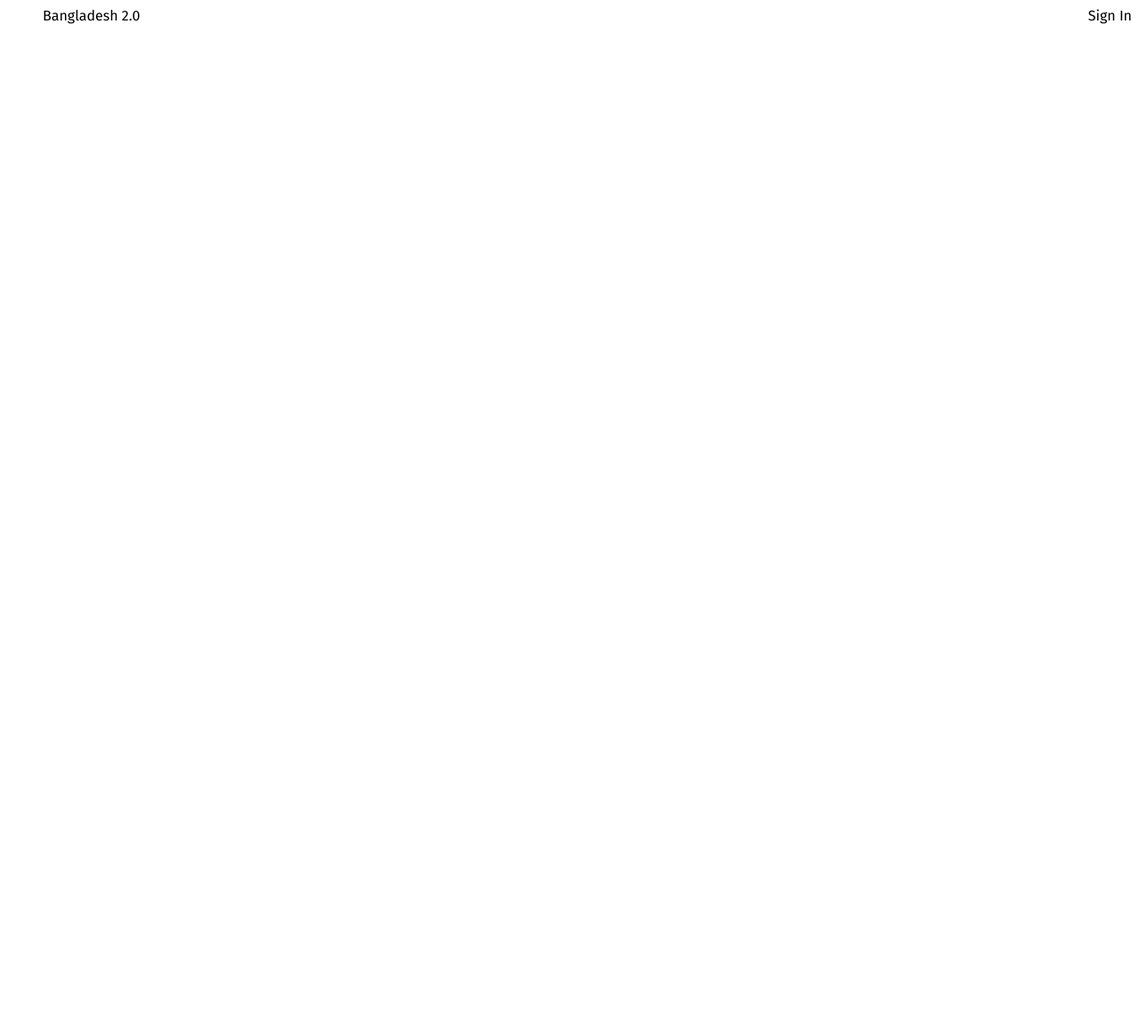
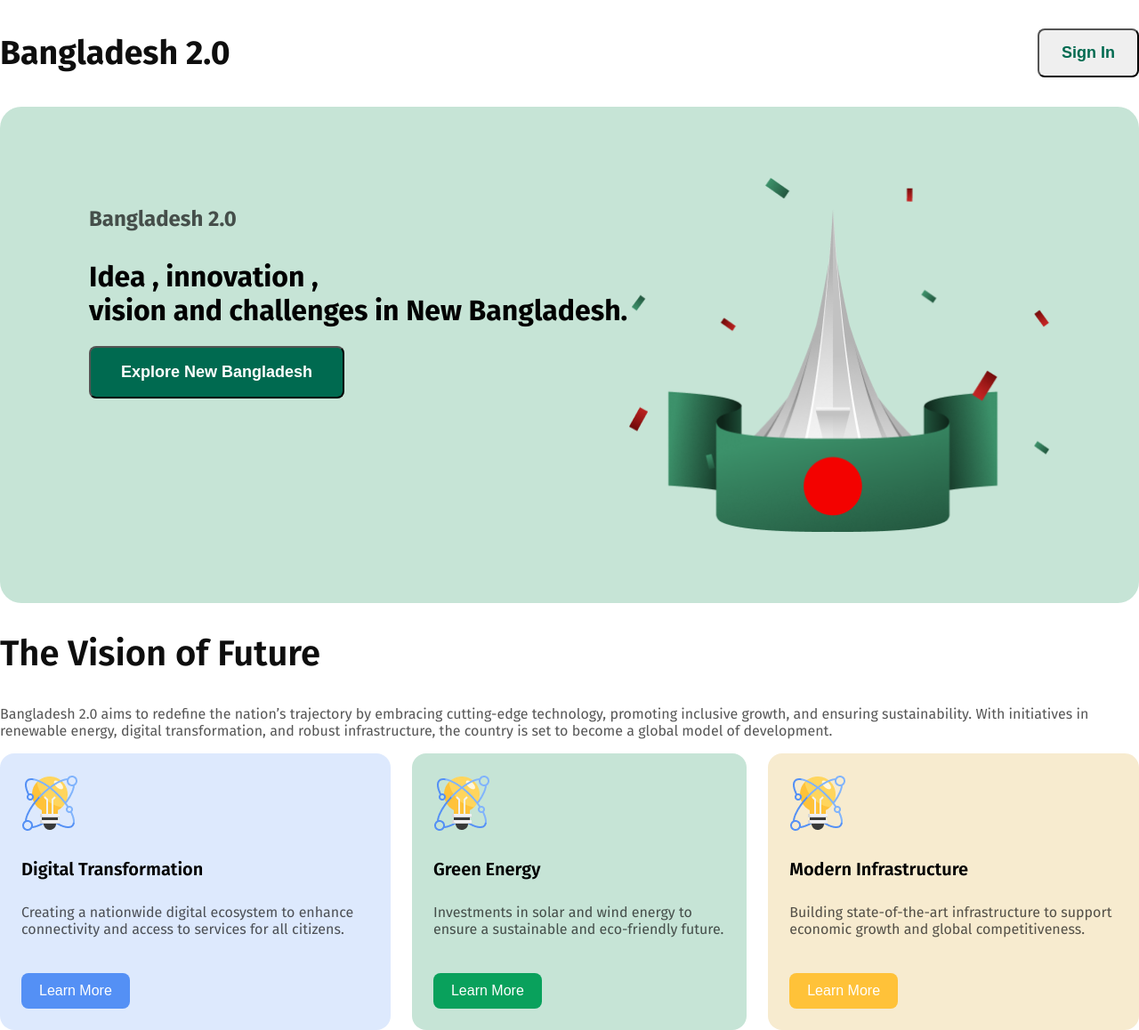
Before and after one commit to Arman3556/assignment-01, a plain HTML site: page index.html in a window 1280 px wide. Shown: the whole page at 89% size. Before the commit the page ends 800 px from the top, so only its background shows below. Drawn offline with Linux system fonts and the light colour scheme.

Commit message:
added navbar, banner, and vision section of the page

```diff
--- a/Styles/sharedstyles.css
+++ b/Styles/sharedstyles.css
@@ -0,0 +1,69 @@
+.fira-sans-normal {
+  font-family: "Fira Sans", sans-serif;
+  font-weight: 500;
+  font-style: normal;
+}
+
+.body{
+  max-width: 1280px;
+  margin: 0 auto;
+}
+
+.secondary-bg-1{
+    background-color: rgba(198, 228, 214, 1);
+    border-radius: 24px;
+}
+
+
+/*Shared Button Styles */
+
+.btn-primary{
+  background-color: rgba(0, 106, 80, 1);
+  color: rgba(255, 255, 255, 1);
+  border-radius: 8px;
+  font-size: 18px;
+  font-weight: 600;
+  padding: 17px 34px;
+  gap: 48px;
+}
+
+.dark-2{
+  color: rgba(14, 14, 14, 0.7);
+}
+
+
+.section-title{
+  font-size: 40px;
+  font-weight: 600;
+  color: rgba(14, 14, 14, 1);
+}
+
+.section-description{
+  font-size: 16px;
+  font-weight: 400;
+  color: rgba(14, 14, 14, 0.7);
+
+}
+
+
+.cards{
+  display: flex;
+  gap: 24px;
+
+}
+
+.card-content{
+  padding: 24px;
+  border-radius: 16px;
+
+}
+
+.card-btn{
+  padding: 11px 20px;
+  border: none;
+  font-size: 16px;
+  font-weight: 500;
+  border-radius: 8px;
+  color: rgba(255, 255, 255, 1);
+  margin-top: 24px;
+}
--- a/Styles/styles.css
+++ b/Styles/styles.css
@@ -1,15 +1,87 @@
 /* Nav Bar Styles */
 
-nav ul{
+.header{
+    width: 100%;
     max-width: 1280px;
+
+}
+
+.navbar{
     display: flex;
     align-items: center;
     justify-content: space-between;
-    margin: 0 auto;
-    font-family: fira sans;
-
 }
 
-li{
-    list-style: none;
+.nav-title{
+    font-size: 32px;
+    font-weight: bold;
+    color: rgba(14, 14, 14, 1);
 }
+.nav-btn{
+    border-radius: 8px;
+    padding: 15px 25px;
+    font-size: 18px;
+    font-weight: 600;
+    color: rgba(0, 106, 80, 1);
+    gap: 48px;
+}
+
+/* Banner Styles */
+
+.banner{
+    display: flex;
+    max-width: 1280px;
+    justify-content: space-between;
+    padding: 80px 100px 80px 100px;
+}
+
+.banner-content{
+    max-width: 622px;
+}
+
+.banner-title{
+    color: rgba(14, 14, 14, 0.5);
+    font-size: 24px;
+}
+
+.banner-hero-image{
+    width: 474px;
+}
+
+
+/* Vision Styles */
+
+.card-1{
+    background-color:rgba(84, 144, 245, 0.2);
+}
+.card-2{
+    background-color: rgba(198, 228, 214, 1);
+}
+.card-3{
+    background-color: rgba(247, 235, 207, 1);
+}
+
+.cbtn-1{
+    background-color: rgba(84, 144, 245, 1);
+}
+.cbtn-2{
+    background-color: rgba(9, 161, 92, 1);
+}
+.cbtn-3{
+    background-color: rgba(255, 194, 57, 1);
+}
+
+.card-title{
+    font-size: 20px;
+    font-weight: 600;
+}
+
+.card-description{
+    font-size: 16px;
+    font-weight: 400;
+    color: rgba(14, 14, 14, 0.7);
+}
+
+.card-title .card-description .card-icon{
+    margin: 24px, 24px, 64px, 24px;
+}
--- a/index.html
+++ b/index.html
@@ -4,34 +4,61 @@
     <meta charset="UTF-8">
     <meta name="viewport" content="width=device-width, initial-scale=1.0">
     <title>A New Bangladesh</title>
-    <link rel="stylesheet" href="Styles/styles.css">
-    <link rel="stylesheet" href="Styles/sharedstyles.css">
     <link rel="preconnect" href="https://fonts.googleapis.com">
 <link rel="preconnect" href="https://fonts.gstatic.com" crossorigin>
 <link href="https://fonts.googleapis.com/css2?family=Fira+Sans:ital,wght@0,100;0,200;0,300;0,400;0,500;0,600;0,700;0,800;0,900;1,100;1,200;1,300;1,400;1,500;1,600;1,700;1,800;1,900&display=swap" rel="stylesheet">
+    <link rel="stylesheet" href="Styles/styles.css">
+    <link rel="stylesheet" href="Styles/sharedstyles.css">
 </head>
-<body>
+<body class="fira-sans-normal body">
     <header>
-        <nav>
-            <ul>
-                <li>Bangladesh 2.0</li>
-                <li>Sign In</li>
-            </ul>
+        <nav class="navbar">
+            <div class="nav-title">
+                <h3>Bangladesh 2.0</h3>
+            </div>
+            <div>
+                <button class="nav-btn">Sign In</button>
+            </div>
         </nav>
+         <div class="banner secondary-bg-1">
+            <div class="banner-content">
+            <h4 class="banner-title dark-2">Bangladesh 2.0</h4>
+            <h1 class="banner-highlight">Idea , innovation , <br> vision and challenges in New Bangladesh.</h1>
+            <button class="btn-primary">Explore New Bangladesh</button>
+            </div>
 
-
+            <img class="banner-hero-image" src="assets/hero.png" alt="">
+            </div>
     </header>
 
+    <main>
+        <section class="vision">
+            <h2 class="section-title">The Vision of Future</h2>
+            <p class="section-description">Bangladesh 2.0 aims to redefine the nation’s trajectory by embracing cutting-edge technology, promoting inclusive growth, and ensuring sustainability. With initiatives in renewable energy, digital transformation, and robust infrastructure, the country is set to become a global model of development.</p>
 
-
-
-
-    <main>
+            <div class="cards">
+                <div class="card-1 card-content">
+                    <img class="card-icon" src="assets/card-icon.png" alt="">
+                    <h4 class="card-title">Digital Transformation</h4>
+                    <p class="card-description">Creating a nationwide digital ecosystem to enhance connectivity and access to services for all citizens.</p>
+                    <button class="card-btn cbtn-1">Learn More</button>
+                </div>
+                <div class="card-2 card-content">
+                    <img class="card-icon" src="assets/card-icon.png" alt="">
+                    <h4 class="card-title">Green Energy</h4>
+                    <p class="card-description">Investments in solar and wind energy to ensure a sustainable and eco-friendly future.</p>
+                    <button class="card-btn cbtn-2">Learn More</button>
+                </div>
+                <div class="card-3 card-content">
+                    <img class="card-icon" src="assets/card-icon.png" alt="">
+                    <h4 class="card-title">Modern Infrastructure</h4>
+                    <p class="card-description">Building state-of-the-art infrastructure to support economic growth and global competitiveness.</p>
+                    <button class="card-btn cbtn-3">Learn More</button>
+                </div>
+            </div>
+        </section>
 
     </main>
-
-
-
 
 
     <footer>
```
Also changed, not shown: ind.html (added, +155 -0 lines).
